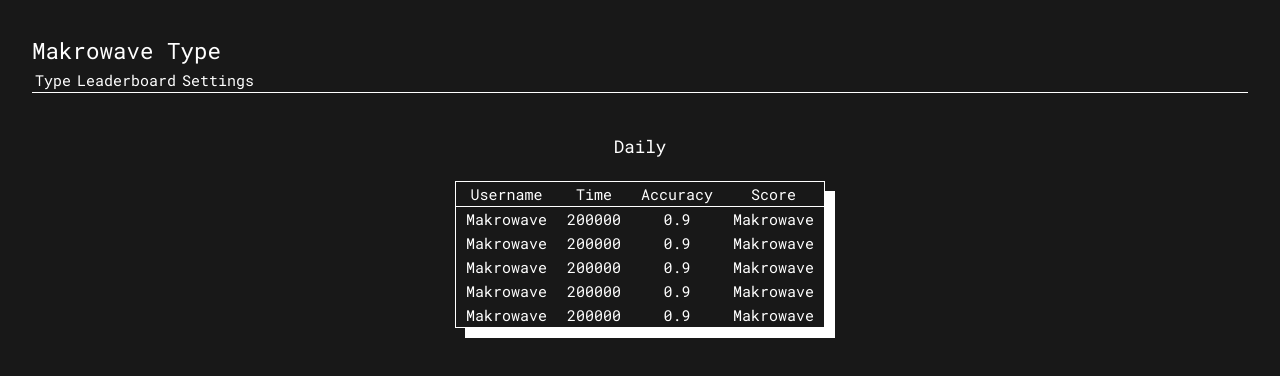
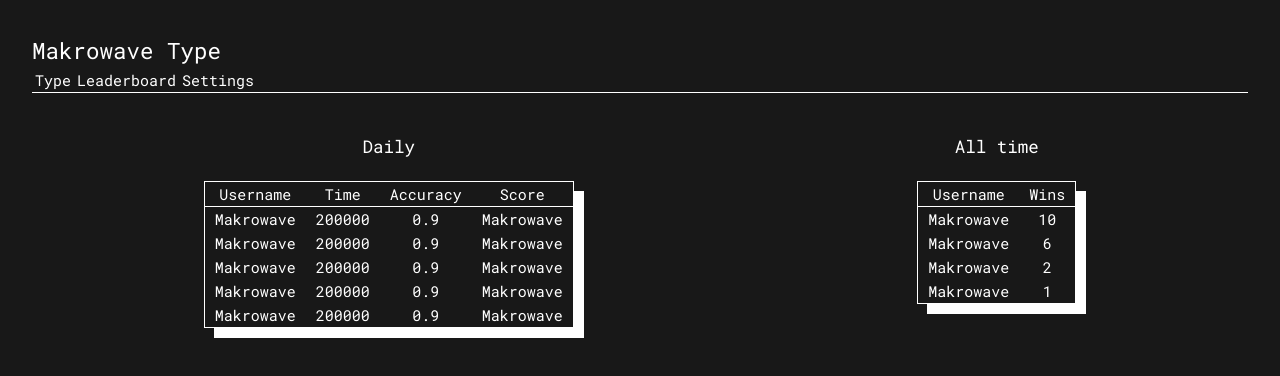
Before and after one commit to Makrowave/Makrowave-Type, a Vue app: page /leaderboard in a window 1280 px wide. Shown: the top 376 px of the page. Built offline with nearby package versions, Linux system fonts and the light colour scheme.

Commit message:
feat: all time scoreboard

```diff
--- /dev/null
+++ b/src/components/alltimescoreboard.vue
@@ -0,0 +1,42 @@
+<script setup lang="ts">
+import { useThemeStore } from '@/stores/theme';
+
+const props = defineProps<{ scores: Array<{ id: number, username: string, wins: number }> }>()
+const theme = useThemeStore()
+</script>
+<template>
+  <div class="wrapper">
+    <h3>All time</h3>
+    <table :style="{ border: `1px solid ${theme.uiTextColor}`, boxShadow: `10px 10px 0px 0px ${theme.uiTextColor}`, }">
+      <thead>
+        <tr :style="{ borderBottom: `1px solid ${theme.uiTextColor}` }">
+          <th>Username</th>
+          <th>Wins</th>
+        </tr>
+      </thead>
+      <tbody>
+        <tr v-for=" score in props.scores" :key="score.id">
+          <td>{{ score.username }}</td>
+          <td>{{ score.wins }}</td>
+        </tr>
+      </tbody>
+    </table>
+  </div>
+</template>
+<style scoped>
+table {
+  border-collapse: collapse;
+}
+
+td,
+th {
+  padding: 0px 10px 0px 10px;
+  text-align: center;
+}
+
+.wrapper {
+  display: flex;
+  flex-direction: column;
+  align-items: center;
+}
+</style>
--- a/src/routes/LeaderboardPage.vue
+++ b/src/routes/LeaderboardPage.vue
@@ -1,20 +1,36 @@
 <script setup lang="ts">
-import Scoreboard from '@/components/dailyscoreboard.vue';
-
-const scores = [
+import DailyScoreboard from '@/components/dailyscoreboard.vue';
+import AllTimeScoreboard from '@/components/alltimescoreboard.vue'
+const dailyScores = [
   { id: 1, username: "Makrowave", time: 200000, accuracy: 0.9 },
   { id: 2, username: "Makrowave", time: 200000, accuracy: 0.9 },
   { id: 3, username: "Makrowave", time: 200000, accuracy: 0.9 },
   { id: 4, username: "Makrowave", time: 200000, accuracy: 0.9 },
   { id: 5, username: "Makrowave", time: 200000, accuracy: 0.9 }
+]
+
+const allTimeScores = [
+  { id: 1, username: "Makrowave", wins: 10 },
+  { id: 2, username: "Makrowave", wins: 6 },
+  { id: 3, username: "Makrowave", wins: 2 },
+  { id: 4, username: "Makrowave", wins: 1 },
 
 ]
+
+
 </script>
 <template>
-  <Scoreboard class="margin" :scores="scores"></Scoreboard>
+  <div class="page-wrapper">
+    <DailyScoreboard :scores="dailyScores" />
+    <AllTimeScoreboard :scores="allTimeScores" />
+  </div>
 </template>
 <style scoped>
-.margin {
+.page-wrapper {
+  width: 100%;
   margin-top: 20px;
+  display: flex;
+  flex-direction: row;
+  justify-content: space-around;
 }
 </style>
```
